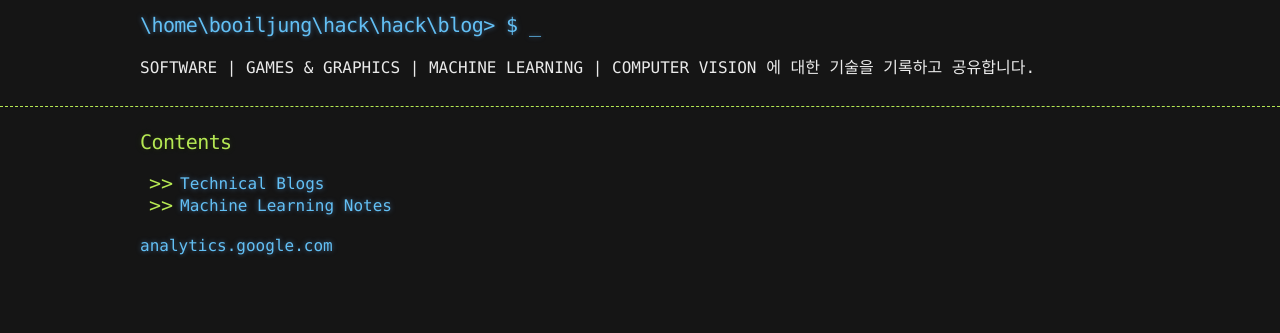
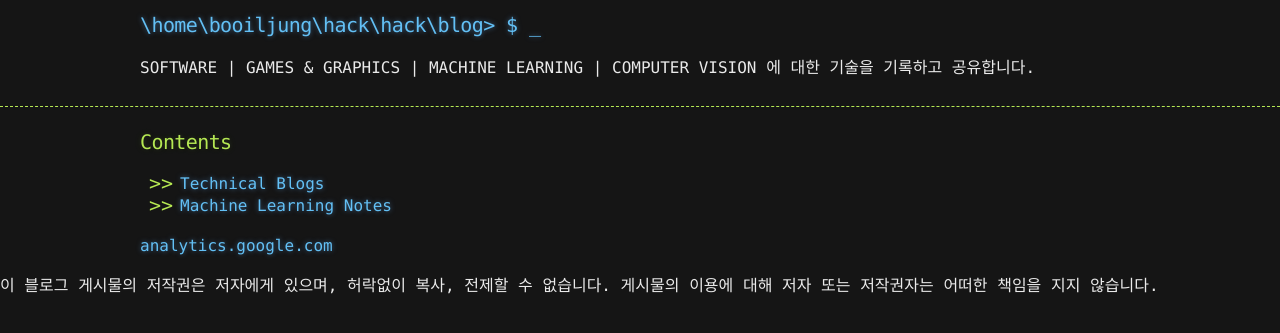
Before and after one commit to booiljung/xxxxx, a Jekyll site: the page built from index.md, in a window 1280 px wide. Shown: the top 333 px of the page. Built offline with Jekyll 4.4.1, drawn with Linux system fonts in a browser that asks for light colours; our own code applies the rules of GitHub Pages for plain Markdown files.

Commit message:
copyright

```diff
--- a/_layouts/default.html
+++ b/_layouts/default.html
@@ -83,5 +83,12 @@
         ga('send', 'pageview');
       </script>
     {% endif %}
+
+    <div class="footer">
+      <section id="copyright">
+        이 블로그 게시물의 저작권은 저자에게 있으며, 허락없이 복사, 전제할 수 없습니다. 게시물의 이용에 대해 저자 또는 저작권자는 어떠한 책임을 지지 않습니다.
+      </section>
+    </div>
+
   </body>
 </html>
```
